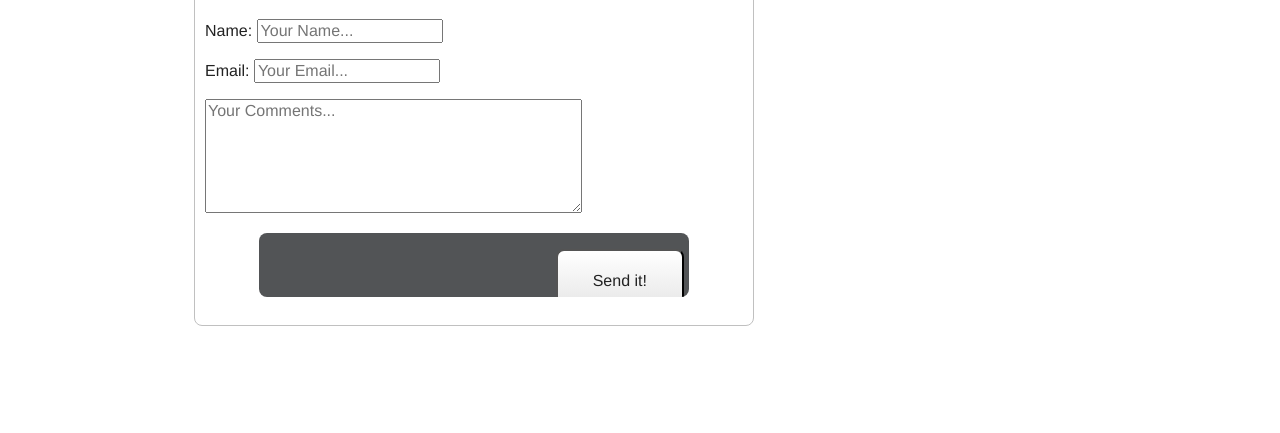
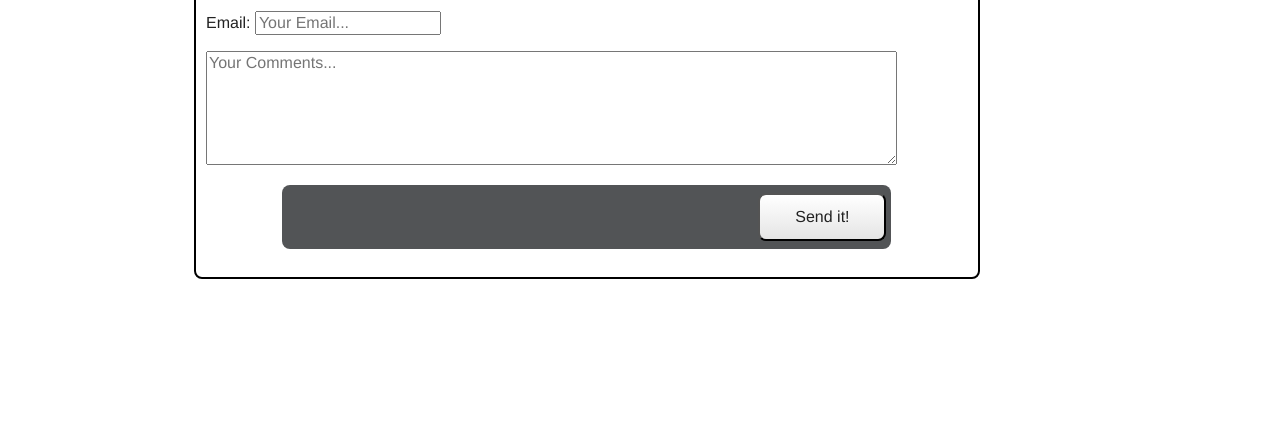
Before and after one commit to pwilkes17/pdubsdotcom, a plain HTML site: page contact.html in a window 1280 px wide. Shown: the part 367-800 px from the top of the page. Drawn offline with Linux system fonts and the light colour scheme; a web font is replaced by a local one.

Commit message:
updated responsive

```diff
--- a/css/global.css
+++ b/css/global.css
@@ -2,6 +2,17 @@ body {
 	background: #fff;
 	color: #222;
 	font: normal 400 1em 'Helvetica', sans-serif;
+}
+
+nav a:hover {
+	background-color: #fff;
+	color: #000;
+	border-radius: .5em;
+	padding: .5em;
+
+}
+nav a {
+	padding:.5em;
 }
 
 .container {
@@ -106,6 +117,7 @@ background: -ms-linear-gradient(top,  rgba(160,163,166,0) 0%,rgba(136,139,141,1)
 background: linear-gradient(to bottom,  rgba(160,163,166,0) 0%,rgba(136,139,141,1) 31%,rgba(82,84,86,1) 100%); /* W3C */
 filter: progid:DXImageTransform.Microsoft.gradient( startColorstr='#00a0a3a6', endColorstr='#525456',GradientType=0 ); /* IE6-9 */
 	margin: 0;
+	overflow: hidden;
 
 }
 .social a {
@@ -141,5 +153,8 @@ filter: progid:DXImageTransform.Microsoft.gradient( startColorstr='#00a0a3a6', e
 
 .copyright {
 	color: white;
-	margin: 0 auto;
+	margin: 0;
+	margin-right: 5px;
+	float: right;
 	display: inline-block;
+}
--- a/css/main.css
+++ b/css/main.css
@@ -1,8 +1,9 @@
 /* contact.html css*/
 
 .fieldset {
-	width: 60%;
+	width: 85%;
 	border-radius: .5em;
+	border: .15em solid black;
 }
 
 .submitbar {
@@ -16,8 +17,8 @@
 
 .submitButton {
 	width: 8em;
-	height : 4em;
-	margin-top: 1em;
+	height : 3em;
+	margin-top: .5em;
 	float: right;
 	margin-right: 5px;
 	border-radius: .5em;
@@ -31,6 +32,12 @@ background: -ms-linear-gradient(top,  rgba(255,255,255,1) 0%,rgba(229,229,229,1)
 background: linear-gradient(to bottom,  rgba(255,255,255,1) 0%,rgba(229,229,229,1) 100%); /* W3C */
 filter: progid:DXImageTransform.Microsoft.gradient( startColorstr='#ffffff', endColorstr='#e5e5e5',GradientType=0 ); /* IE6-9 */
 
+}
+
+.comments {
+	margin: 0 auto;
+
+	width: 90%;
 }
 
 
--- a/css/responsive.css
+++ b/css/responsive.css
@@ -35,7 +35,7 @@
 
 	.main {
 		width: 70%;
-		margin-top: 18em;
+		margin-top: 15em;
 		margin-left: auto;
 		margin-right: auto;
 	}
```
